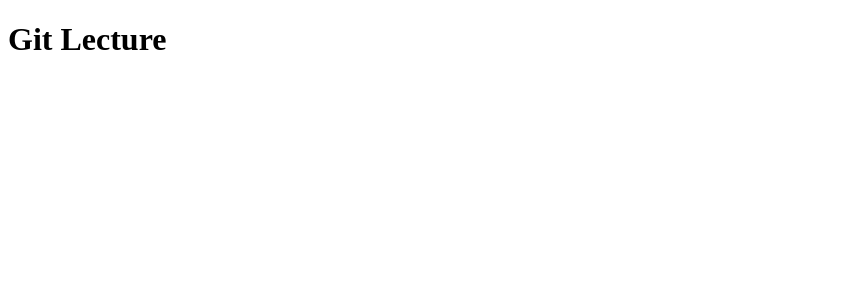
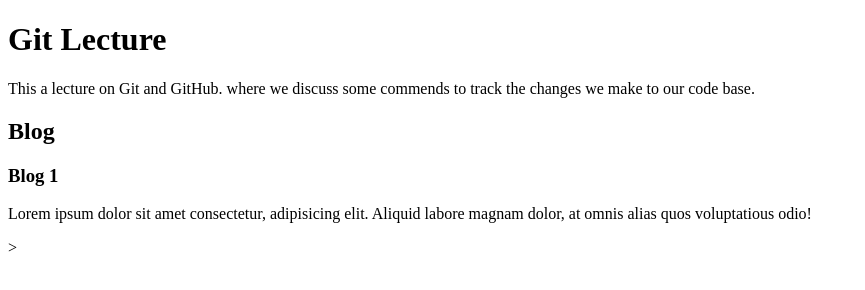
Before and after one commit to Mixraces/geegstack-class, a plain HTML site: page index.html in a window 1280 px wide. Shown: the whole page, without its empty margins (0-865 px from the left). Drawn offline with Linux system fonts and the light colour scheme.

Commit message:
project description updated

```diff
--- a/index.html
+++ b/index.html
@@ -7,5 +7,14 @@
 </head>
 <body>
     <h1>Git Lecture</h1>
+    <p>This a lecture on Git and GitHub. where we discuss some commends to track the changes we make to our code base.</p>
+
+    <section>
+        <h2>Blog</h2>
+        <article>
+            <h3>Blog 1</h3>
+            <p>Lorem ipsum dolor sit amet consectetur, adipisicing elit. Aliquid labore magnam dolor, at omnis alias quos voluptatious odio!</p>
+        </article>
+    </section>>
 </body>
 </html>
```
